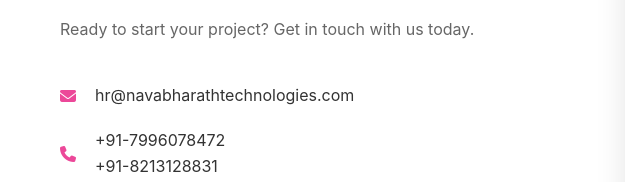
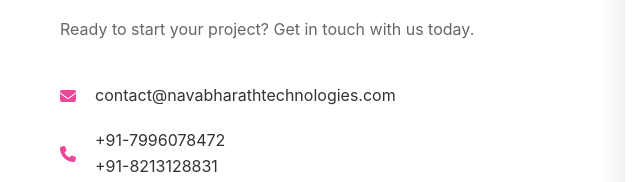
Before and after one commit to namith-hub/website, a plain HTML site: page index.html in a window 1280 px wide. Shown: the part 2545-2727 px from the top of the page, 0-640 px from the left. Drawn offline with Linux system fonts and the light colour scheme; a web font is replaced by a local one.

Commit message:
Update contact email in index.html

```diff
--- a/index.html
+++ b/index.html
@@ -163,7 +163,7 @@
                 <div class="contact-details">
                     <div class="detail-item">
                         <i class="fas fa-envelope"></i>
-                        <span>hr@navabharathtechnologies.com</span>
+                        <span>contact@navabharathtechnologies.com</span>
                     </div>
                     <div class="detail-item">
                         <i class="fas fa-phone"></i>
```
